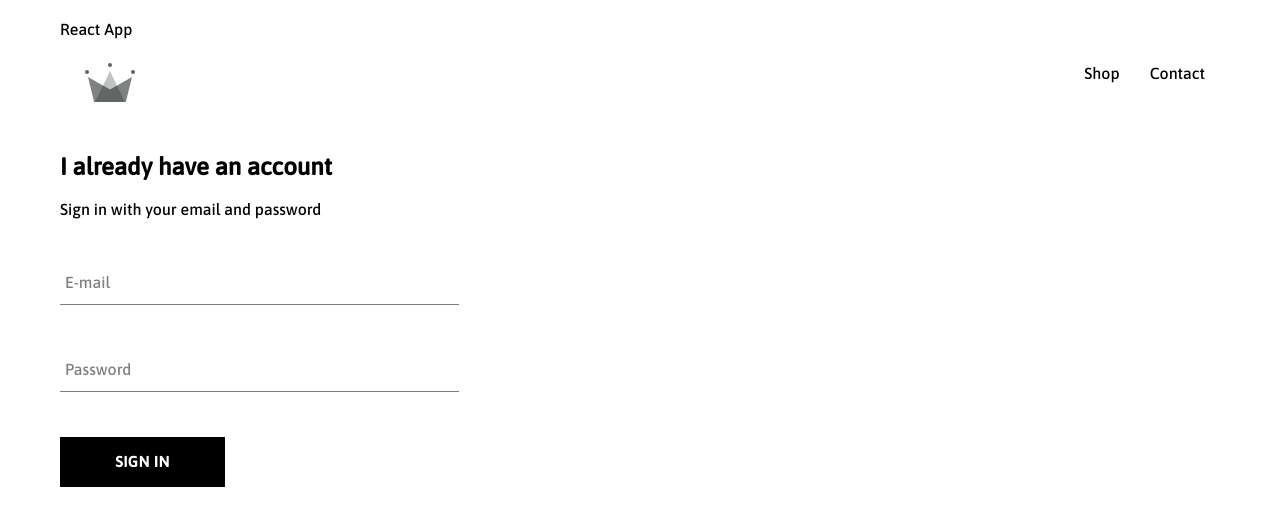
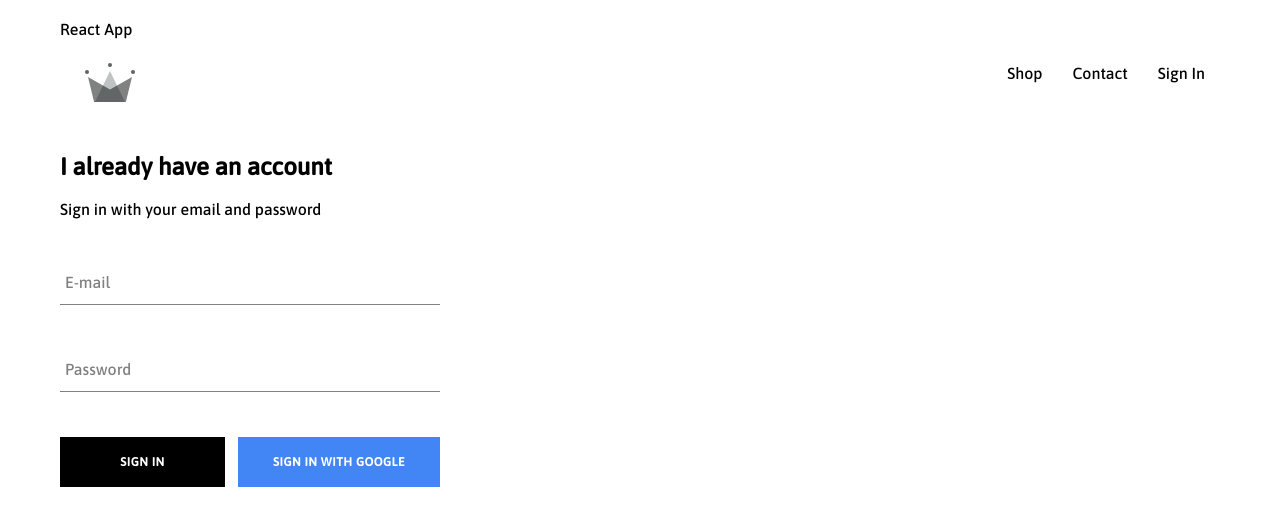
Before and after one commit to jorgegarcia197/crown-clothing, a React (Create React App) app: page /signin in a window 1280 px wide. Shown: the top 526 px of the page. Built offline with nearby package versions, Linux system fonts and the light colour scheme; no server answers.

Commit message:
added firebase to login

```diff
--- a/package.json
+++ b/package.json
@@ -6,6 +6,7 @@
     "@testing-library/jest-dom": "^5.11.4",
     "@testing-library/react": "^11.1.0",
     "@testing-library/user-event": "^12.1.10",
+    "firebase": "^8.2.1",
     "node-sass": "^4.14.1",
     "react": "^17.0.1",
     "react-dom": "^17.0.1",
--- a/src/App.css
+++ b/src/App.css
@@ -7,3 +7,7 @@
   text-decoration: none;
   color: black;
 }
+
+* {
+  box-sizing: border-box;
+}
--- a/src/App.js
+++ b/src/App.js
@@ -1,14 +1,36 @@
 import "./App.css";
+import React from "react";
 import { HomePage } from "./pages/homepage/homepage.component";
 import { Switch, Route } from "react-router-dom";
 import ShopPage from "./pages/shop/shop.component";
 import { Header } from "./components/header/header.component";
 import { SignInAndSignupPage } from "./pages/sign-in-sign-up/sign-in-sign-up.component";
+import { auth } from "./firebase/firebase.utils";
 
-function App() {
+class App extends React.Component {
+  constructor() {
+    super();
+    this.state = {
+      currentUser: null,
+    };
+  }
+
+  unsubscribeFromAuth = null;
+
+  componentDidMount() {
+    this.unsubscribeFromAuthauth = auth.onAuthStateChanged((user) => {
+      this.setState({ currentUser: user });
+    });
+  }
+
+  componentWillUnmount() {
+    this.unsubscribeFromAuth();
+  }
+
+  render() {
     return (
       <div>
-      <Header />
+        <Header currentUser={this.state.currentUser} />
         <Switch>
           <Route exact path="/" component={HomePage} />
           <Route path="/shop" component={ShopPage} />
@@ -17,4 +39,5 @@
       </div>
     );
   }
+}
 export default App;
--- a/src/components/custom-button/custom-button.component.jsx
+++ b/src/components/custom-button/custom-button.component.jsx
@@ -2,8 +2,11 @@
 
 import "./custom-button.styles.scss";
 
-export const CustomButton = ({ children, ...otherProps }) => (
-  <button className="custom-button" {...otherProps}>
+export const CustomButton = ({ children, isGoogleSignIn, ...otherProps }) => (
+  <button
+    className={`${isGoogleSignIn ? "google-sign-in" : ""} custom-button`}
+    {...otherProps}
+  >
     {children}
   </button>
 );
--- a/src/components/custom-button/custom-button.styles.scss
+++ b/src/components/custom-button/custom-button.styles.scss
@@ -5,7 +5,7 @@
   letter-spacing: 0.5px;
   line-height: 50px;
   padding: 0 35px 0 35px;
-  font-size: 15px;
+  font-size: 12px;
   background-color: black;
   color: white;
   text-transform: uppercase;
@@ -19,4 +19,13 @@
     color: black;
     border: 1px solid black;
   }
+  &.google-sign-in {
+    background-color: #4285f4;
+    color: white;
+
+    &:hover {
+      background-color: #357ae8;
+      border: none;
+    }
+  }
 }
--- a/src/components/header/header.component.jsx
+++ b/src/components/header/header.component.jsx
@@ -4,8 +4,9 @@
 
 import "./header.styles.scss";
 import { ReactComponent as Logo } from "../../assets/crown.svg";
+import { auth } from "../../firebase/firebase.utils";
 
-export const Header = () => (
+export const Header = ({ currentUser }) => (
   <div className="header">
     <Link to="/" className="logo-container">
       <Logo className="logo" />
@@ -17,6 +18,15 @@
       <Link className="option" to="/shop">
         Contact
       </Link>
+      {currentUser ? (
+        <div className="option" onClick={() => auth.signOut()}>
+          Sign Out
+        </div>
+      ) : (
+        <Link className="option" to="/signin">
+          Sign In
+        </Link>
+      )}
     </div>
   </div>
 );
--- a/src/components/header/header.styles.scss
+++ b/src/components/header/header.styles.scss
@@ -20,6 +20,7 @@
 
     .option {
       padding: 10px 15px;
+      cursor: pointer;
     }
   }
 }
--- a/src/components/sign-in/sign-in.component.jsx
+++ b/src/components/sign-in/sign-in.component.jsx
@@ -3,6 +3,7 @@
 
 import "./sign-in.styles.scss";
 import { CustomButton } from "../custom-button/custom-button.component";
+import { signInWithGoogle } from "../../firebase/firebase.utils";
 
 export class SignIn extends React.Component {
   constructor(props) {
@@ -45,7 +46,12 @@
             label="Password"
             required
           />
-          <CustomButton type="submit">Sign In </CustomButton>
+          <div className="buttons">
+            <CustomButton type="submit">Sign In </CustomButton>
+            <CustomButton onClick={signInWithGoogle} isGoogleSignIn>
+              Sign in with Google{" "}
+            </CustomButton>
+          </div>
         </form>
       </div>
     );
--- a/src/components/sign-in/sign-in.styles.scss
+++ b/src/components/sign-in/sign-in.styles.scss
@@ -1,8 +1,13 @@
 .sign-in {
-  width: 30vw;
+  width: 380px;
   display: flex;
   flex-direction: column;
 }
 .title {
   margin: 10px;
 }
+
+.buttons {
+  display: flex;
+  justify-content: space-between;
+}
--- /dev/null
+++ b/src/firebase/firebase.utils.js
@@ -0,0 +1,25 @@
+import firebase from "firebase/app";
+import "firebase/auth";
+import "firebase/firestore";
+
+const config = {
+  apiKey: "AIzaSyDNbGo8nPDeZiyTEYux4mft9XXeHFmTBFo",
+  authDomain: "crown-db-9755c.firebaseapp.com",
+  projectId: "crown-db-9755c",
+  storageBucket: "crown-db-9755c.appspot.com",
+  messagingSenderId: "312473783363",
+  appId: "1:312473783363:web:5cea92e4320cba71b6d8f6",
+  measurementId: "G-9TG7PBT60T",
+};
+firebase.initializeApp(config);
+
+export const auth = firebase.auth();
+export const firestore = firebase.firestore();
+
+const provider = new firebase.auth.GoogleAuthProvider();
+
+provider.setCustomParameters({ prompt: "select_account" });
+
+export const signInWithGoogle = () => auth.signInWithPopup(provider);
+
+export default firebase;
```
Also changed, not shown: 2 other files (tests, documents, lock files or other folders). Lines whose indentation alone changed are shown as unchanged.
